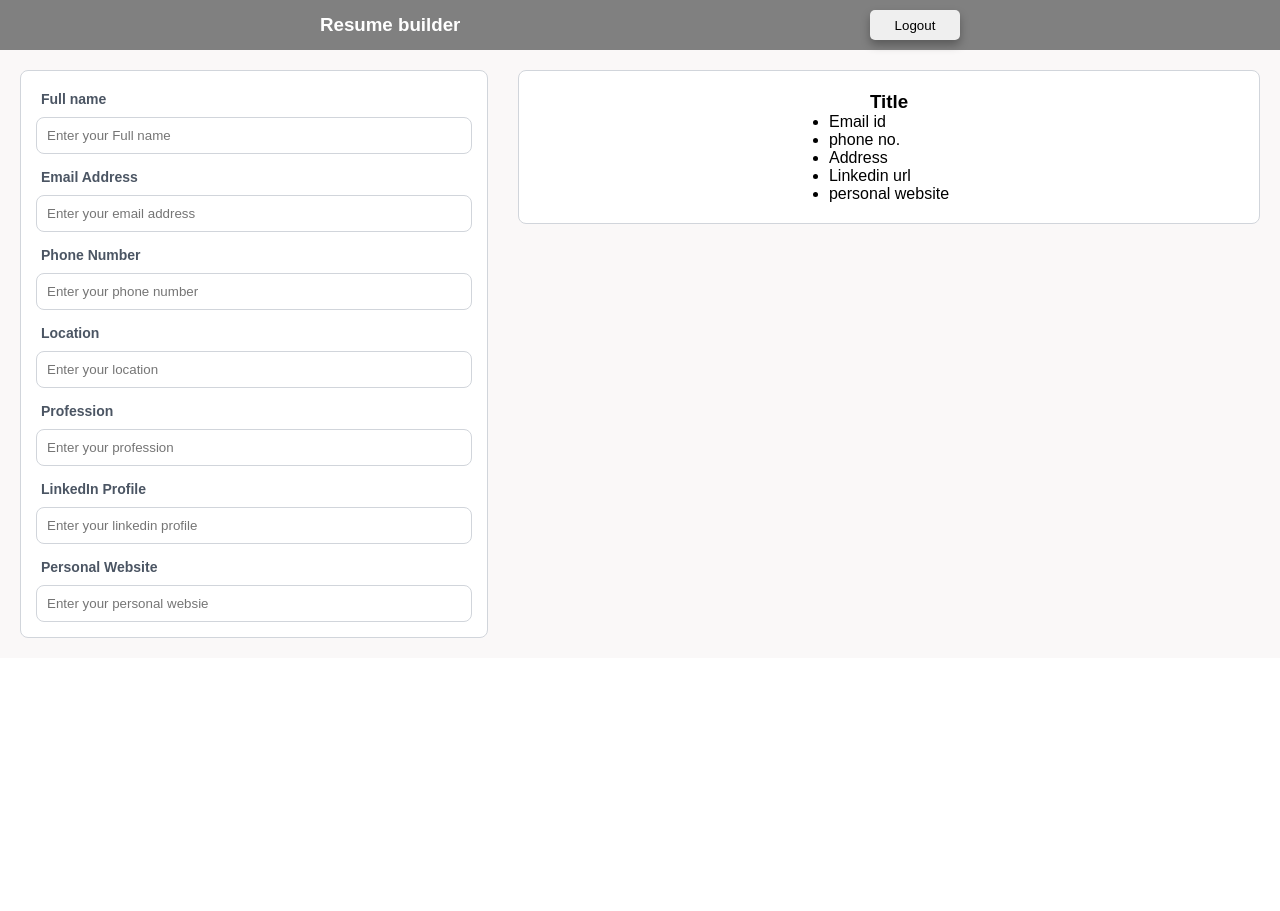
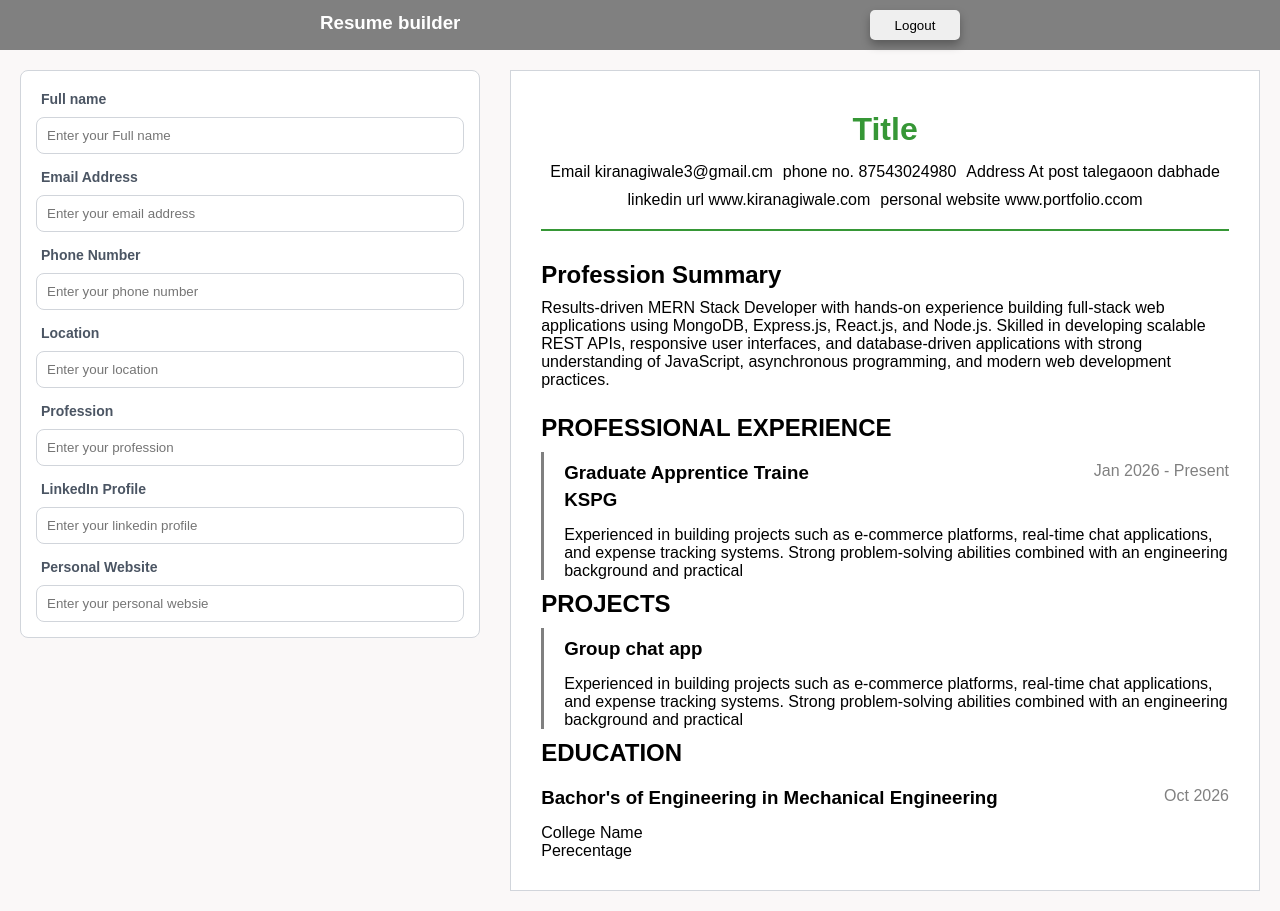
Before and after one commit to Kiran9991/Resume-builder, a React (Vite) app: page / in a window 1280 px wide. Before the commit the page ends 800 px from the top, so only its background shows below. Built offline with nearby package versions, Linux system fonts and the light colour scheme.

Commit message:
add resume preview ui

```diff
--- /dev/null
+++ b/src/components/Resume Preview/ResumePreview.jsx
@@ -0,0 +1,68 @@
+import React from 'react'
+
+import styles from './ResumePreview.module.css';
+
+export default function ResumePreview() {
+  return (
+          <div className={styles.previewSection}>
+        <div className={styles.personalData}>
+          <h1>Title</h1>
+          <div className={styles.p1}>
+            <span>Email kiranagiwale3@gmail.cm</span>
+            <span>phone no. 87543024980</span>
+            <span>Address At post talegaoon dabhade</span>
+            <span>linkedin url www.kiranagiwale.com</span>
+            <span>personal website www.portfolio.ccom</span>
+          </div>
+        </div>
+
+        <section className={styles.s1}>
+          <h2>Profession Summary</h2>
+          <p>
+            Results-driven MERN Stack Developer with hands-on experience building full-stack web applications using MongoDB, Express.js, React.js, and Node.js. Skilled in developing scalable REST APIs, responsive user interfaces, and database-driven applications with strong understanding of JavaScript, asynchronous programming, and modern web development practices.
+          </p>
+        </section>
+
+        <section className={styles.s2}>
+          <h2>PROFESSIONAL EXPERIENCE</h2>
+          <div className={styles.jobTitle}>
+
+            <div className={styles.jobRoleTitle}>
+              <div className={styles.jobTitleName}>
+                <h3>Graduate Apprentice Traine</h3>
+                <h3>KSPG</h3>
+              </div>
+              <div className={styles.duration}>Jan 2026 - Present</div>
+            </div>
+
+            <p>Experienced in building projects such as e-commerce platforms, real-time chat applications, and expense tracking systems. Strong problem-solving abilities combined with an engineering background and practical</p>
+          </div>
+        </section>
+
+        <section className={styles.s3}>
+          <h2>PROJECTS</h2>
+          <div className={styles.jobTitle}>
+            <div className={styles.jobRoleTitle}>
+              <div className={styles.jobTitleName}>
+                <h3>Group chat app</h3>
+                {/* <h3>KSPG</h3> */}
+              </div>
+              {/* <div className={styles.duration}>Jan 2026 - Present</div> */}
+            </div>
+            <p>Experienced in building projects such as e-commerce platforms, real-time chat applications, and expense tracking systems. Strong problem-solving abilities combined with an engineering background and practical</p>
+          </div>
+        </section>
+
+        <section className={styles.s4}>
+          <h2>EDUCATION</h2>
+          <div className={styles.jobRoleTitle}>
+            <div className={styles.jobTitleName}><h3>Bachor's of Engineering in Mechanical Engineering</h3></div>
+            <div className={styles.duration}>Oct 2026</div>
+          </div>
+          <p>College Name</p>
+          <p>Perecentage</p>
+        </section>
+
+      </div>
+  )
+}
--- /dev/null
+++ b/src/components/Resume Preview/ResumePreview.module.css
@@ -0,0 +1,53 @@
+.previewSection{
+    height: 100%;
+    width: 60%;
+    background-color: white;
+    padding: 30px;
+    border: 1px solid #d1d5db;
+}
+
+.personalData{
+    box-sizing: border-box;
+    display: flex;
+    justify-content: center;
+    flex-direction: column;
+    align-items: center;
+    border-bottom: 2px solid rgb(54, 151, 54);
+    padding-bottom: 15px;
+    margin-bottom: 20px;
+} h1 {
+    padding: 10px;
+    color: rgb(54, 151, 54);
+}
+
+.p1{
+    display: flex;
+    flex-wrap: wrap;
+    justify-content: center;
+} span {
+    padding: 5px;
+    display: inline-block;
+}
+
+.s1 {
+    margin-bottom: 15px;
+} h2 {
+    padding: 10px 0;
+}
+
+.jobTitle{
+    padding-left: 20px;
+    border-left: 3px solid grey;
+} h3 {
+    padding-bottom: 5px;
+}
+
+.jobRoleTitle {
+    display: flex;
+    justify-content: space-between;
+    padding: 10px 0;
+}
+
+.duration {
+    color: gray;
+}
--- a/src/pages/ResumeForm.jsx
+++ b/src/pages/ResumeForm.jsx
@@ -1,5 +1,6 @@
 import React from 'react'
 import styles from './ResumeForm.module.css';
+import ResumePreview from '../components/Resume Preview/ResumePreview';
 
 export default function ResumeForm() {
   return (
@@ -43,18 +44,7 @@ export default function ResumeForm() {
         </form>
       </div>
 
-      <div className={styles.previewSection}>
-        <div className={styles.personalData}>
-          <h3>Title</h3>
-          <ul>
-            <li>Email id</li>
-            <li>phone no.</li>
-            <li>Address</li>
-            <li>Linkedin url</li>
-            <li>personal website</li>
-          </ul>
-        </div>
-      </div>
+      <ResumePreview/>
     </div>
   )
 }
--- a/src/pages/ResumeForm.module.css
+++ b/src/pages/ResumeForm.module.css
@@ -23,9 +23,8 @@
     height: 100%;
     width: 60%;
     background-color: white;
-    padding: 20px;
+    padding: 30px;
     border: 1px solid #d1d5db;
-    border-radius: 0.5rem;
 }
 
 .inputGroup {
@@ -68,8 +67,47 @@
 }
 
 .personalData{
+    box-sizing: border-box;
     display: flex;
     justify-content: center;
     flex-direction: column;
     align-items: center;
+    border-bottom: 2px solid rgb(54, 151, 54);
+    padding-bottom: 15px;
+    margin-bottom: 20px;
+} h1 {
+    padding: 10px;
+    color: rgb(54, 151, 54);
 }
+
+.p1{
+    display: flex;
+    flex-wrap: wrap;
+    justify-content: center;
+} span {
+    padding: 5px;
+    display: inline-block;
+}
+
+.s1 {
+    margin-bottom: 15px;
+} h2 {
+    padding: 10px 0;
+}
+
+.jobTitle{
+    padding-left: 20px;
+    border-left: 3px solid grey;
+} h3 {
+    padding-bottom: 5px;
+}
+
+.jobRoleTitle {
+    display: flex;
+    justify-content: space-between;
+    padding: 10px 0;
+}
+
+.duration {
+    color: gray;
+}
```
